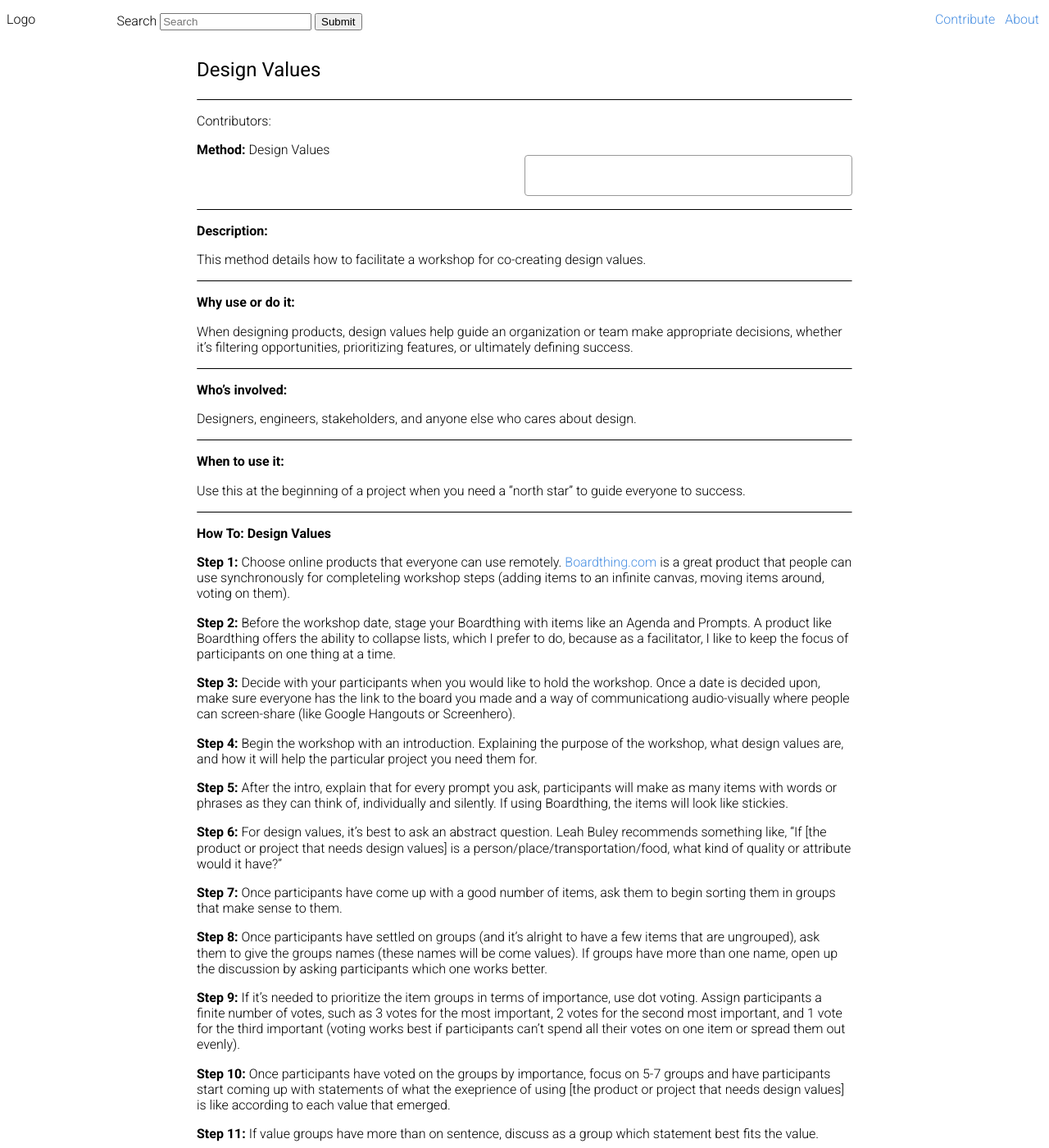
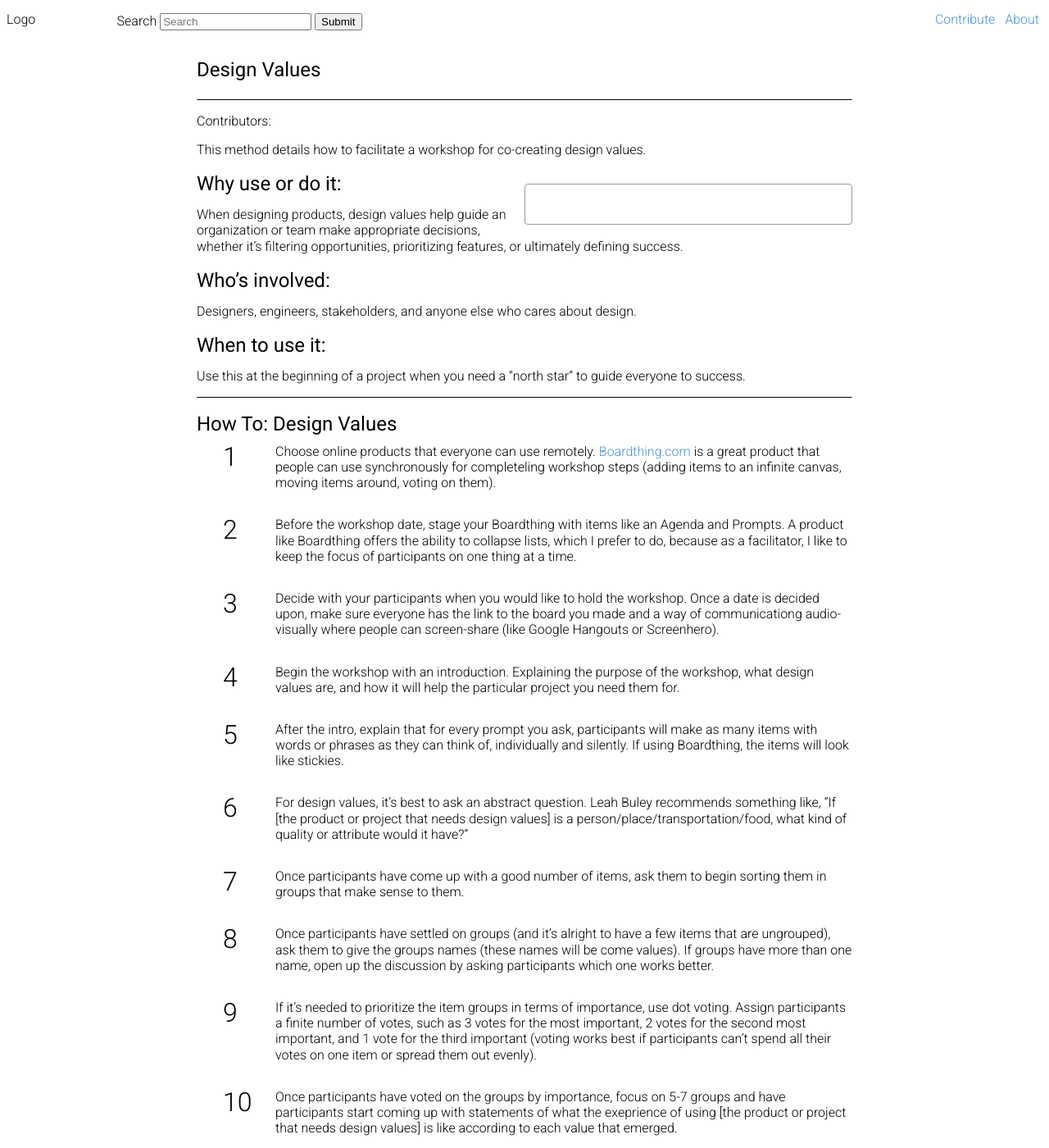
Before and after one commit to open-design-kit/opendesignkit, a Jekyll site: the page built from _methods/design-values.md, in a window 1280 px wide and 1400 px high. Shown: the whole window at 82% size. Built offline with Jekyll 4.4.1, drawn with Linux system fonts in a browser that asks for light colours.

Commit message:
clean up design values

```diff
--- a/_methods/design-values.md
+++ b/_methods/design-values.md
@@ -3,73 +3,61 @@ layout: methods
 title: Design Values
 tags:
     - discover
+desc: This method details how to facilitate a workshop for co-creating design values.
 teaser: This method details how to facilitate a workshop for co-creating design values.
 ---
 
-**Method:** Design Values
 
----
-
-**Description:**
-
-This method details how to facilitate a workshop for co-creating design values.
-
----
-
-**Why use or do it:**
+## Why use or do it:
 
 When designing products, design values help guide an organization or team make appropriate decisions, whether it's filtering opportunities, prioritizing features, or ultimately defining success.
 
----
-
-**Who’s involved:**
+## Who’s involved:
 
 Designers, engineers, stakeholders, and anyone else who cares about design.
 
----
-
-**When to use it:**
+## When to use it:
 
 Use this at the beginning of a project when you need a "north star" to guide everyone to success.
 
 ---
 
-**How To: Design Values**
+## How To: Design Values
 
-* **Step 1:** Choose online products that everyone can use remotely. [Boardthing.com](http://boardthing.com/) is a great product that people can use synchronously for completeling workshop steps (adding items to an infinite canvas, moving items around, voting on them).
+1. Choose online products that everyone can use remotely. [Boardthing.com](http://boardthing.com/) is a great product that people can use synchronously for completeling workshop steps (adding items to an infinite canvas, moving items around, voting on them).
 
-* **Step 2:** Before the workshop date, stage your Boardthing with items like an Agenda and Prompts. A product like Boardthing offers the ability to collapse lists, which I prefer to do, because as a facilitator, I like to keep the focus of participants on one thing at a time.
+2. Before the workshop date, stage your Boardthing with items like an Agenda and Prompts. A product like Boardthing offers the ability to collapse lists, which I prefer to do, because as a facilitator, I like to keep the focus of participants on one thing at a time.
 
-* **Step 3:** Decide with your participants when you would like to hold the workshop. Once a date is decided upon, make sure everyone has the link to the board you made and a way of communicationg audio-visually where people can screen-share (like Google Hangouts or Screenhero).
+3. Decide with your participants when you would like to hold the workshop. Once a date is decided upon, make sure everyone has the link to the board you made and a way of communicationg audio-visually where people can screen-share (like Google Hangouts or Screenhero).
 
-* **Step 4:** Begin the workshop with an introduction. Explaining the purpose of the workshop, what design values are, and how it will help the particular project you need them for.
+4. Begin the workshop with an introduction. Explaining the purpose of the workshop, what design values are, and how it will help the particular project you need them for.
 
-* **Step 5:** After the intro, explain that for every prompt you ask, participants will make as many items with words or phrases as they can think of, individually and silently. If using Boardthing, the items will look like stickies.
+5. After the intro, explain that for every prompt you ask, participants will make as many items with words or phrases as they can think of, individually and silently. If using Boardthing, the items will look like stickies.
 
-* **Step 6:** For design values, it's best to ask an abstract question. Leah Buley recommends something like, "If [the product or project that needs design values] is a person/place/transportation/food, what kind of quality or attribute would it have?"
+6. For design values, it's best to ask an abstract question. Leah Buley recommends something like, "If [the product or project that needs design values] is a person/place/transportation/food, what kind of quality or attribute would it have?"
 
-* **Step 7:** Once participants have come up with a good number of items, ask them to begin sorting them in groups that make sense to them.
+7. Once participants have come up with a good number of items, ask them to begin sorting them in groups that make sense to them.
 
-* **Step 8:** Once participants have settled on groups (and it's alright to have a few items that are ungrouped), ask them to give the groups names (these names will be come values). If groups have more than one name, open up the discussion by asking participants which one works better.
+8. Once participants have settled on groups (and it's alright to have a few items that are ungrouped), ask them to give the groups names (these names will be come values). If groups have more than one name, open up the discussion by asking participants which one works better.
 
-* **Step 9:** If it's needed to prioritize the item groups in terms of importance, use dot voting. Assign participants a finite number of votes, such as 3 votes for the most important, 2 votes for the second most important, and 1 vote for the third important (voting works best if participants can't spend all their votes on one item or spread them out evenly).
+9. If it's needed to prioritize the item groups in terms of importance, use dot voting. Assign participants a finite number of votes, such as 3 votes for the most important, 2 votes for the second most important, and 1 vote for the third important (voting works best if participants can't spend all their votes on one item or spread them out evenly).
 
-* **Step 10:** Once participants have voted on the groups by importance, focus on 5-7 groups and have participants start coming up with statements of what the exeprience of using [the product or project that needs design values] is like according to each value that emerged.
+10. Once participants have voted on the groups by importance, focus on 5-7 groups and have participants start coming up with statements of what the exeprience of using [the product or project that needs design values] is like according to each value that emerged.
 
-* **Step 11:** If value groups have more than on sentence, discuss as a group which statement best fits the value.
+11. If value groups have more than on sentence, discuss as a group which statement best fits the value.
 
 ---
 
-**Examples:**
+## Examples:
 
-![design values words with Board Thing](/img/methods/dv1.png)
-![design values words and dot voting with Board Thing](/img/methods/dv2.png)
-![design values words and clustering with Board Thing](/img/methods/dv3.png)
-![design values words refined with Board Thing](/img/methods/dv4.png)
+* ![design values words with Board Thing](/img/methods/dv1.png)
+* ![design values words and dot voting with Board Thing](/img/methods/dv2.png)
+* ![design values words and clustering with Board Thing](/img/methods/dv3.png)
+* ![design values words refined with Board Thing](/img/methods/dv4.png)
 
 ---
 
-**Learn More:**
+## Learn More:
 
 * [Experience Design Principles](https://uxthink.wordpress.com/2011/02/01/expereince-design-principles/)
 * [Nordstrong UX Principles](http://www.justinmarxdesign.com/nordstrom-ux-principles)
```
